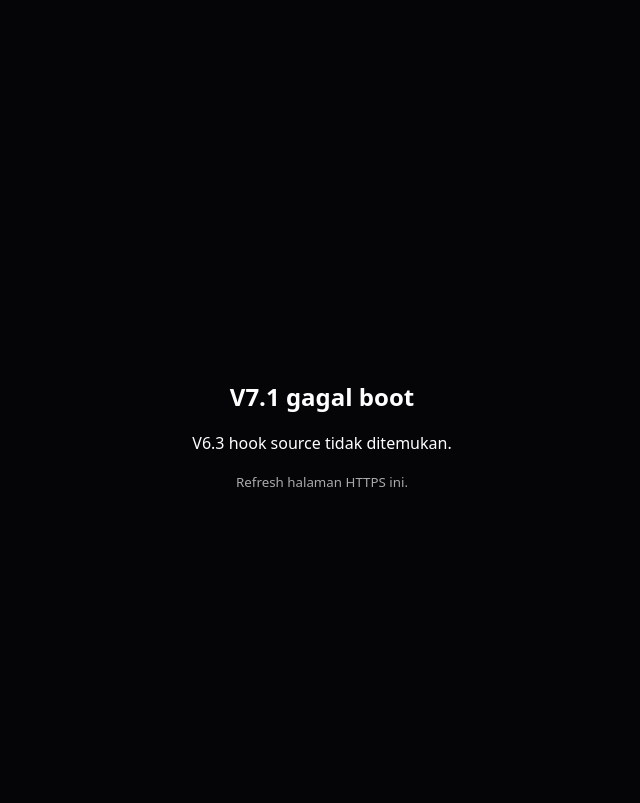
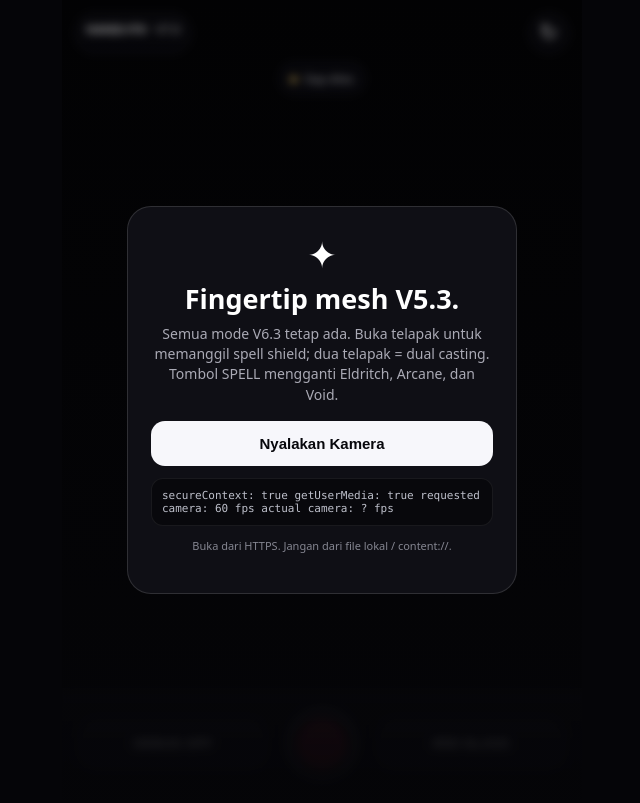
Before and after one commit to zainuddinalfatih010-coder/spreadsheet-rescue, a website: page handfx/v7-1.html in a window 1280 px wide. Shown: the whole page, without its empty margins (318-958 px from the left). Drawn offline with Linux system fonts and the light colour scheme.

Commit message:
fix: patch V6.3 hook inside V7 runtime

```diff
--- a/handfx/v7-1.html
+++ b/handfx/v7-1.html
@@ -13,24 +13,24 @@ html,body{margin:0;height:100%;background:#050508;color:#fff;font-family:system-
 <script>
 (async()=>{
 try{
-  let s=await (await fetch('./v7.html?v=701',{cache:'no-store'})).text();
-  if(!s.includes('HAND//FX V7.0')) throw new Error('Baseline V7.0 gagal dimuat.');
+  let src=await (await fetch('./v7.html?v=701b',{cache:'no-store'})).text();
+  if(!src.includes('HAND//FX V7.0')) throw new Error('Baseline V7.0 gagal dimuat.');
 
-  const brokenV63="t=t.replace('drawPresetOverlay(now);if(debug)drawDebug(now)}','drawPresetOverlay(now);drawV63Overlay(now);if(debug)drawDebug(now)}');";
-  const fixedV63="t=t.replace('if(debug)drawDebug(now)}','drawV63Overlay(now);if(debug)drawDebug(now)}');";
-  if(!s.includes(brokenV63)) throw new Error('V6.3 hook source tidak ditemukan.');
-  s=s.replace(brokenV63,fixedV63);
+  const v7FetchCheck="if(!s.includes('HAND//FX V6.3')) throw new Error('Baseline V6.3 gagal dimuat.');";
+  const v7FetchFixed=v7FetchCheck+"\n  const brokenV63=\"t=t.replace('drawPresetOverlay(now);if(debug)drawDebug(now)}','drawPresetOverlay(now);drawV63Overlay(now);if(debug)drawDebug(now)}');\";\n  const fixedV63=\"t=t.replace('if(debug)drawDebug(now)}','drawV63Overlay(now);if(debug)drawDebug(now)}');\";\n  if(s.includes(brokenV63)) s=s.replace(brokenV63,fixedV63);";
+  if(!src.includes(v7FetchCheck)) throw new Error('V7 fetch hook tidak ditemukan.');
+  src=src.replace(v7FetchCheck,v7FetchFixed);
 
   const brokenV7="if(!t.includes('drawPresetOverlay(now);drawV63Overlay(now);if(debug)drawDebug(now)}')) throw new Error('V7 draw hook tidak ditemukan.');\n    t=t.replace('function drawMesh(now){',v70Code+'function drawMesh(now){');\n    t=t.replace('drawPresetOverlay(now);drawV63Overlay(now);if(debug)drawDebug(now)}','drawPresetOverlay(now);drawV63Overlay(now);drawSpellSuite(now);if(debug)drawDebug(now)}');";
   const fixedV7="t=t.replace('function drawMesh(now){',v70Code+'function drawMesh(now){');\n    if(!t.includes('if(debug)drawDebug(now)}')) throw new Error('V7 final draw tail tidak ditemukan.');\n    t=t.replace('if(debug)drawDebug(now)}','drawSpellSuite(now);if(debug)drawDebug(now)}');";
-  if(!s.includes(brokenV7)) throw new Error('V7 hook source tidak ditemukan.');
-  s=s.replace(brokenV7,fixedV7);
+  if(!src.includes(brokenV7)) throw new Error('V7 draw patch source tidak ditemukan.');
+  src=src.replace(brokenV7,fixedV7);
 
-  s=s.replaceAll('HAND//FX V7.0 Loader','HAND//FX V7.1 Loader')
-     .replaceAll('<h2>HAND//FX V7.0</h2>','<h2>HAND//FX V7.1</h2>')
-     .replaceAll('V7.0 gagal boot','V7.1 gagal boot');
+  src=src.replaceAll('HAND//FX V7.0 Loader','HAND//FX V7.1 Loader')
+         .replaceAll('<h2>HAND//FX V7.0</h2>','<h2>HAND//FX V7.1</h2>')
+         .replaceAll('V7.0 gagal boot','V7.1 gagal boot');
 
-  document.open();document.write(s);document.close();
+  document.open();document.write(src);document.close();
 }catch(e){
   console.error(e);
   document.body.innerHTML='<div class="boot"><div class="box"><h2>V7.1 gagal boot</h2><p>'+String(e.message||e)+'</p><small>Refresh halaman HTTPS ini.</small></div></div>';
```
